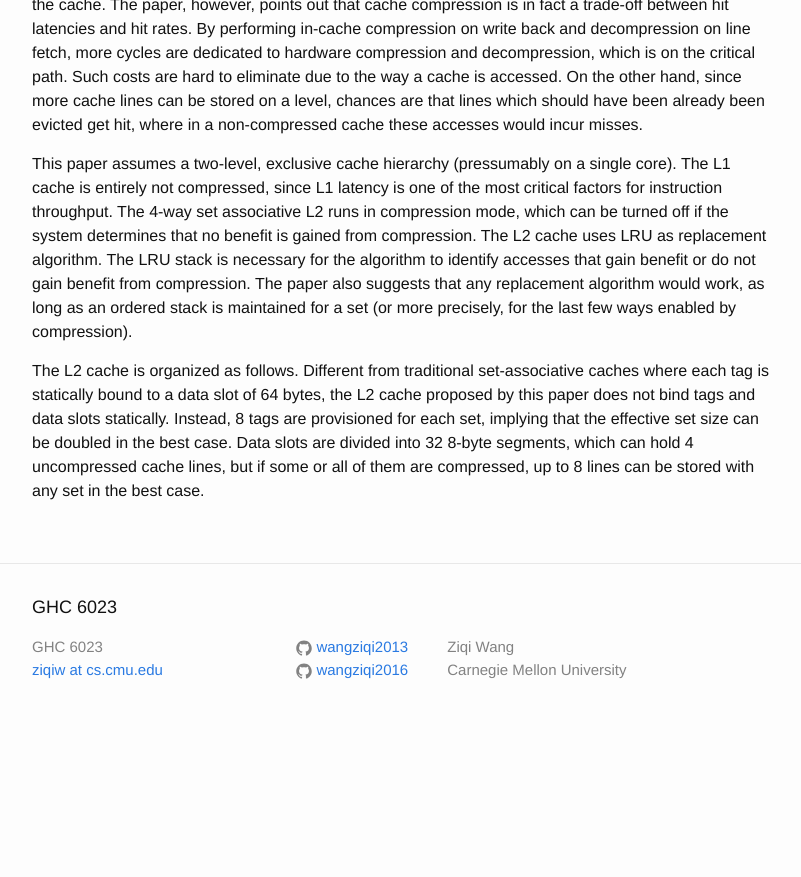
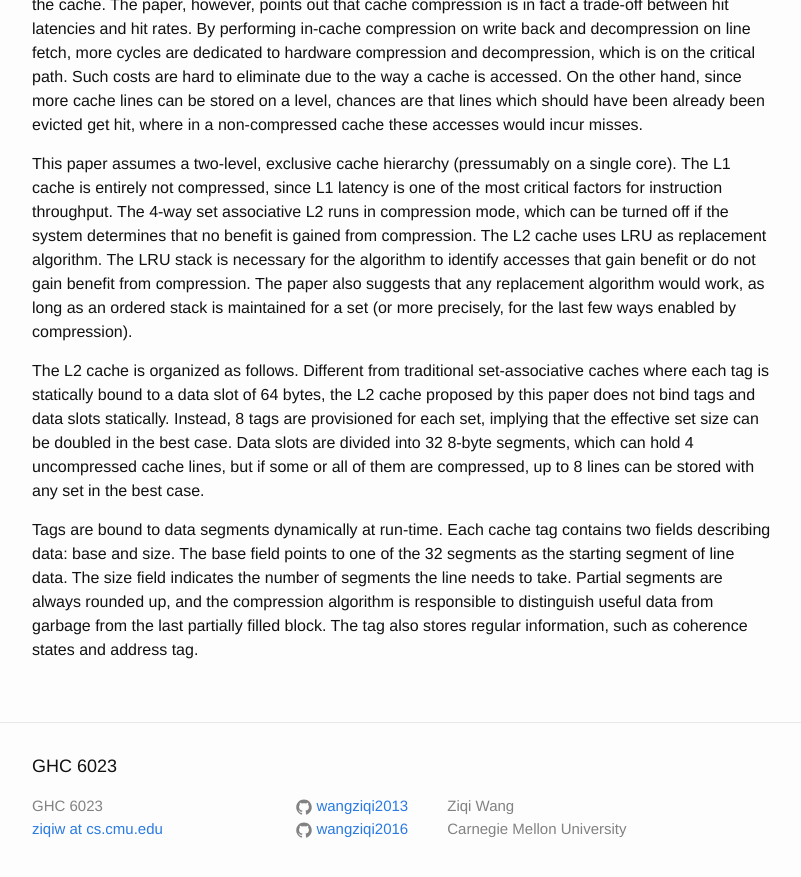
Before and after one commit to wangziqi2013/wangziqi2013.github.io, a Jekyll site: the page built from _posts/2020-05-21-Adaptive-Cache-Compression-for-High-Performance-Processors.markdown, in a window 1280 px wide and 900 px high, scrolled down 571 px. Shown: the top 877 px of the window, without its empty margins (238-1039 px from the left). Built offline with Jekyll 4.4.1, drawn with Linux system fonts in a browser that asks for light colours; before the commit the page ends 1312 px from its top, so only the background shows below that.

Commit message:
Adding fields

```diff
--- a/_posts/2020-05-21-Adaptive-Cache-Compression-for-High-Performance-Processors.markdown
+++ b/_posts/2020-05-21-Adaptive-Cache-Compression-for-High-Performance-Processors.markdown
@@ -34,3 +34,9 @@ to a data slot of 64 bytes, the L2 cache proposed by this paper does not bind ta
 8 tags are provisioned for each set, implying that the effective set size can be doubled in the best case. Data slots
 are divided into 32 8-byte segments, which can hold 4 uncompressed cache lines, but if some or all of them are compressed,
 up to 8 lines can be stored with any set in the best case.
+
+Tags are bound to data segments dynamically at run-time. Each cache tag contains two fields describing data: base and
+size. The base field points to one of the 32 segments as the starting segment of line data. The size field indicates the
+number of segments the line needs to take. Partial segments are always rounded up, and the compression algorithm is
+responsible to distinguish useful data from garbage from the last partially filled block. The tag also stores regular
+information, such as coherence states and address tag.
```
